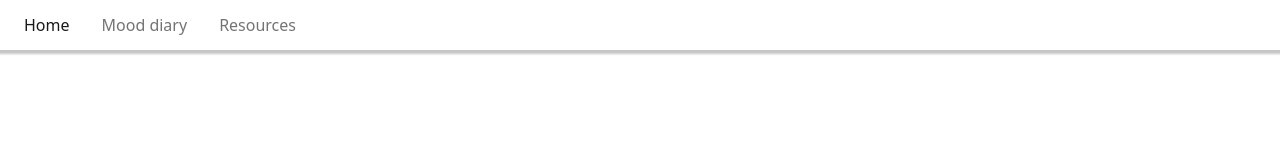
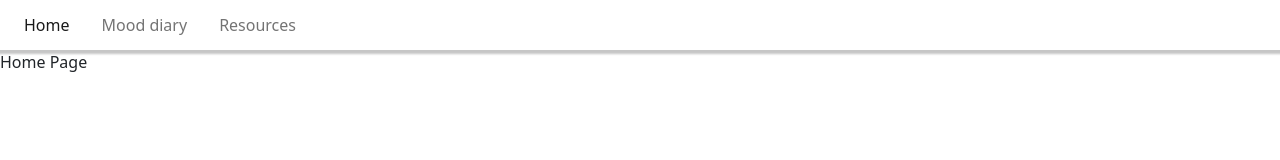
Before and after one commit to EmH93/mood-tracker, a React (Create React App) app: page / in a window 1280 px wide. Shown: the top 160 px of the page. Built offline with nearby package versions, Linux system fonts and the light colour scheme.

Commit message:
navbar with links to home, mood diary and resources pages created, and router set up

```diff
--- a/src/App.js
+++ b/src/App.js
@@ -8,17 +8,16 @@ import './App.css';
 
 function App() {
   return (
-
       <Router>
-        <Navbar>
+        <Navbar />
+        <div>
           <Routes>
             <Route path="/" element={<Home/>} />
             <Route path="/MoodDiary" element={<MoodDiary/>} />
             <Route path="/Resources" element={<Resources/>} />
           </Routes>
-        </Navbar>
-    </Router>
-
+        </div>
+      </Router>
   );
 }
 
```
